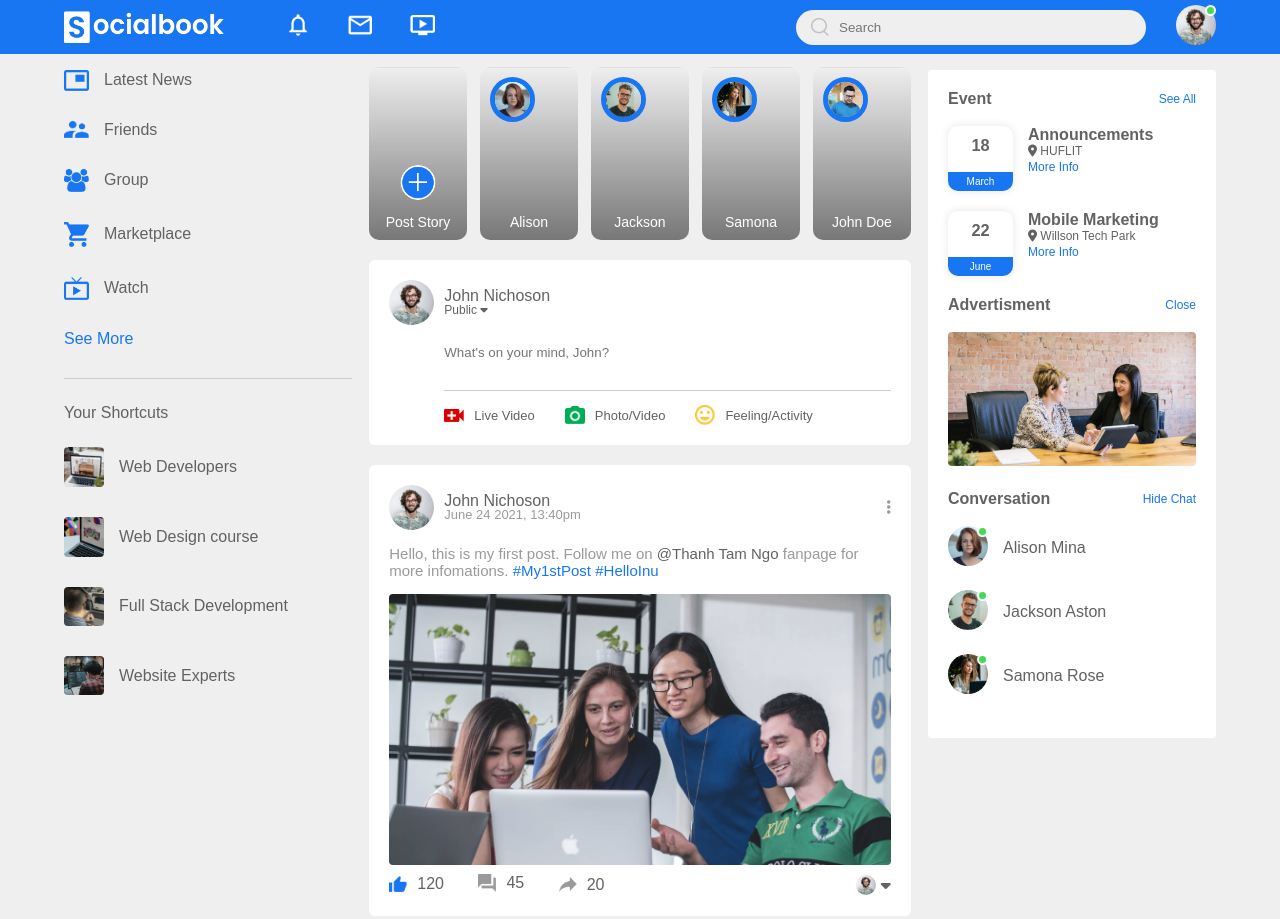
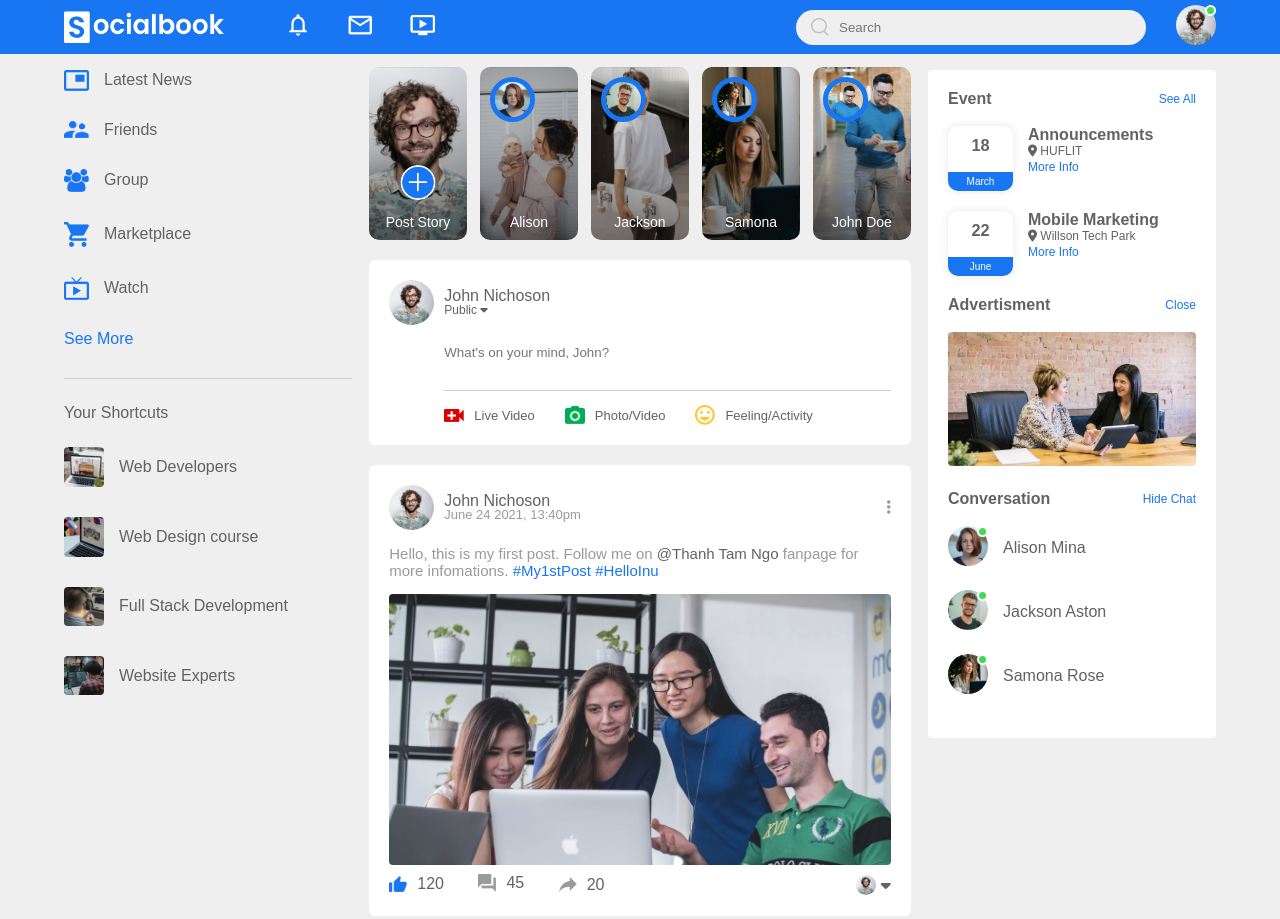
Before and after one commit to inu-sama/Socialbook-inu, a plain HTML site: page index.html in a window 1280 px wide. Shown: the top 919 px of the page. Drawn offline with Linux system fonts and the light colour scheme; the site is published under a folder, as on GitHub Pages, so addresses that start at the root find nothing; a script that the page names is missing.

Commit message:
story images fix

```diff
--- a/style.css
+++ b/style.css
@@ -225,19 +225,19 @@ nav{
     font-size: 14px;
 }
 .s0{
-    background-image: linear-gradient(transparent, rgba(0, 0, 0, 0.5)), url(/images/status-1.png);
+    background-image: linear-gradient(transparent, rgba(0, 0, 0, 0.5)), url(./images/status-1.png);
 }
 .s1{
-    background-image: linear-gradient(transparent, rgba(0, 0, 0, 0.5)), url(/images/status-2.png);
+    background-image: linear-gradient(transparent, rgba(0, 0, 0, 0.5)), url(./images/status-2.png);
 }
 .s2{
-    background-image: linear-gradient(transparent, rgba(0, 0, 0, 0.5)), url(/images/status-3.png);
+    background-image: linear-gradient(transparent, rgba(0, 0, 0, 0.5)), url(./images/status-3.png);
 }
 .s3{
-    background-image: linear-gradient(transparent, rgba(0, 0, 0, 0.5)), url(/images/status-4.png);
+    background-image: linear-gradient(transparent, rgba(0, 0, 0, 0.5)), url(./images/status-4.png);
 }
 .s4{
-    background-image: linear-gradient(transparent, rgba(0, 0, 0, 0.5)), url(/images/status-5.png);
+    background-image: linear-gradient(transparent, rgba(0, 0, 0, 0.5)), url(./images/status-5.png);
 }
 .story.s0 img{
     top: unset;
```
